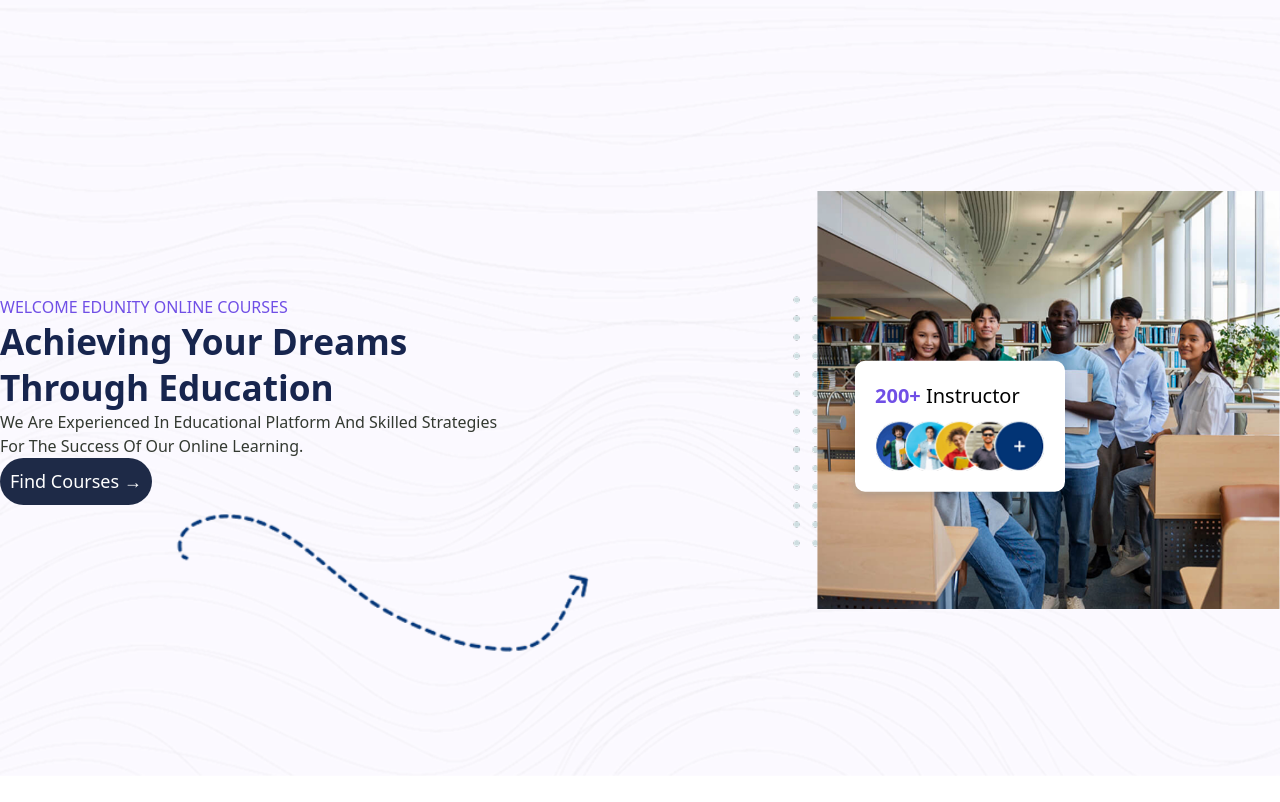
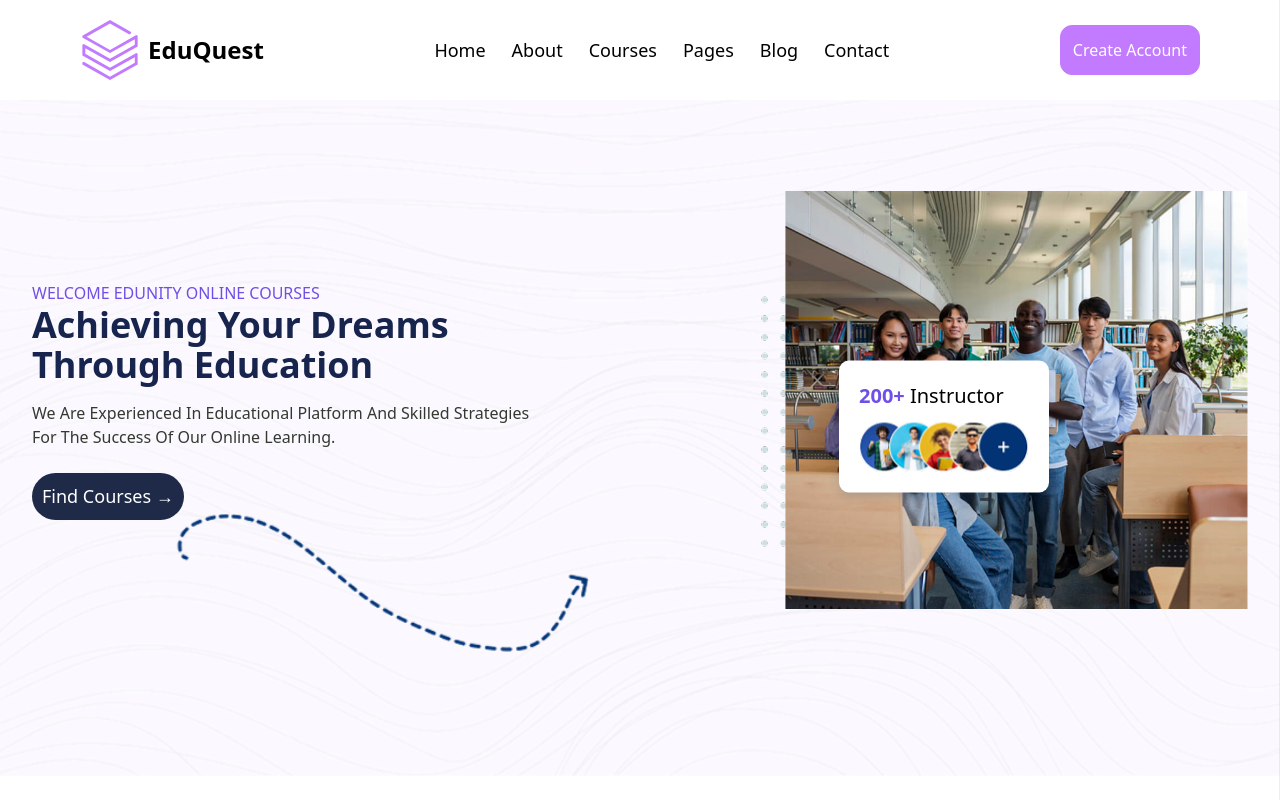
Before and after one commit to ibrahimwael951/Educational-platform, a Next.js app: page / in a window 1280 px wide. Shown: the top 802 px of the page. Built offline with nearby package versions, Linux system fonts and the light colour scheme.

Commit message:
edit navbar and footer

```diff
--- a/package.json
+++ b/package.json
@@ -3,7 +3,7 @@
   "version": "0.1.0",
   "private": true,
   "scripts": {
-    "dev": "next dev",
+    "dev": "next dev --turbopack",
     "build": "next build",
     "start": "next start",
     "lint": "next lint"
--- /dev/null
+++ b/src/Data/Links.json
@@ -0,0 +1,70 @@
+{
+  "navbar": [
+    {
+      "title": "Home",
+      "url": "/"
+    },
+    {
+      "title": "About",
+      "url": "/About"
+    },
+    {
+      "title": "Courses",
+      "url": "/Courses"
+    },
+    {
+      "title": "Pages",
+      "url": "/Pages"
+    },
+    {
+      "title": "Blog",
+      "url": "/Blog"
+    },
+    {
+      "title": "Contact",
+      "url": "/Contact"
+    }
+  ],
+  "footer": {
+    "our_services": [
+      {
+        "title": "Web Development",
+        "url": ""
+      },
+      {
+        "title": "Ui/Ux Design",
+        "url": ""
+      },
+      {
+        "title": " Digital Marketing",
+        "url": ""
+      },
+      {
+        "title": " Content Writing",
+        "url": ""
+      },
+      {
+        "title": "Management",
+        "url": ""
+      }
+    ],
+    "Quick_Links":[
+        {
+            "title": "Templates",
+            "url": ""
+        },
+        {
+            "title": "Blog And Article",
+            "url": ""
+        },
+        {
+            "title": "webinars",
+            "url": ""
+        },
+        {
+            "title": "privacy & policy",
+            "url": ""
+        }
+    ]
+  }
+}
--- a/src/app/globals.css
+++ b/src/app/globals.css
@@ -1,8 +1,9 @@
 @import "tailwindcss/preflight";
 @import "tailwindcss/utilities";
+@import "tailwindcss";
 
-html, body {
-    overflow-x: hidden;
+body {
+    @apply overflow-x-hidden duration-150 scroll-smooth
 }
 h1 {
     font-size: 2.2rem;
@@ -86,21 +87,7 @@ margin-top: 10px;
     margin:10px;
     padding:20px;
 }
-/* .circle {
-    position: relative;
-    display: inline-block;
-    z-index: 1;
-    padding: 5px;
-}
-.circle::before {
-    content: "";
-    position: absolute;
-    width: 100%;
-    height: 100%;
-    background: url('/images/home/circle.png') no-repeat center;
-    background-size: contain;
-    z-index: -1;
-} */
+
 .experience {
     position: absolute;
     top: 50%;
--- a/src/app/layout.tsx
+++ b/src/app/layout.tsx
@@ -17,6 +17,10 @@ export const metadata: Metadata = {
   description: "We are experienced in educational platform and skilled strategies for online learning.",
 };
 
+//components
+import Navbar from "@/components/navbar";
+import Footer from "@/components/footer";
+
 export default function RootLayout({
   children,
 }: Readonly<{
@@ -27,7 +31,9 @@ export default function RootLayout({
       <body
         className={`${geistSans.variable} ${geistMono.variable} antialiased`}
       >
+        <Navbar/>
         {children}
+        <Footer/>
       </body>
     </html>
   );
--- /dev/null
+++ b/src/components/footer.tsx
@@ -0,0 +1,73 @@
+//icons
+import { SiDatabricks } from "react-icons/si";
+import { FaFacebookF } from "react-icons/fa";
+import { FaFacebook } from "react-icons/fa";
+
+import { IoLogoWhatsapp } from "react-icons/io5";
+import { IoLogoInstagram } from "react-icons/io5";
+import { TiSocialYoutube } from "react-icons/ti";
+
+
+//data
+import data from "@/Data/Links.json";
+import Link from "next/link";
+
+const footer = () => {
+
+    const socialStyle ="w-10 border border-purple-400 p-3 rounded-full text-white bg-purple-400 hover:text-purple-400 hover:bg-transparent duration-150 cursor-pointer"
+
+  return (
+    <section className="p-10 bg-black flex flex-col text-center justify-center items-center md:text-start md:flex-row md:justify-evenly md:items-start gap-20 lg:gap-5 ">
+
+      <div className="flex flex-col gap-5">
+        <div className="flex items-center ">
+          <SiDatabricks className="w-15 text-amber-400" size="100%" />
+          <h1 className="text-white">EduQuest</h1>
+        </div>
+        <p className="text-neutral-300 w-60 pl-5">
+          Interdum velit laoreet id donec ultrices tincidunt arcu. Tincidunt
+          tortor aliquam nulla facilisi cras fermentum odio eu.
+        </p>
+        <div className="flex gap-2">
+            <FaFacebook className={socialStyle} size="100%"/>
+            <IoLogoWhatsapp className={socialStyle} size="100%"/>
+            <IoLogoInstagram className={socialStyle} size="100%"/>
+            <TiSocialYoutube className={socialStyle} size="100%"/>
+
+
+        </div>
+      </div>
+
+      <div className="flex flex-col gap-3">
+        <h1 className="text-white">our services</h1>
+        <div className="flex flex-col gap-4 pl-5">
+            {data.footer.our_services.map((item ,index)=>(
+                <Link
+                    className="text-neutral-400 hover:text-purple-400"
+                    href={item.url}
+                    key={index}
+                >
+                    {item.title}
+                </Link>
+            ))}
+        </div>
+      </div>
+      <div className="flex flex-col gap-3">
+        <h1 className="text-white">Quick Links</h1>
+        <div className="flex flex-col gap-4 pl-5">
+            {data.footer.Quick_Links.map((item ,index)=>(
+                <Link
+                    className="text-neutral-400 hover:text-purple-400"
+                    href={item.url}
+                    key={index}
+                >
+                    {item.title}
+                </Link>
+            ))}
+        </div>
+      </div>
+    </section>
+  );
+};
+
+export default footer;
--- a/src/components/home/heroSection.tsx
+++ b/src/components/home/heroSection.tsx
@@ -3,9 +3,9 @@ import Image from "next/image";
 
 const HeroSection = () => {
   return (
-    <section className="w-full min-h-screen bg-cover bg-center flex items-center px-6 py-10"
+    <section className="w-full min-h-screen bg-cover bg-center flex items-center px-8 py-10"
     style={{ backgroundImage: "url('/home/Background.png')" }}>
-      <div className="container mx-auto flex items-center justify-between p-8">
+      <div className="container mx-auto flex items-center justify-between ">
 
         <div className="w-1/2 text-left">
           <p className="uppercase text-[#704FE6]">Welcome Edunity Online Courses</p>
--- /dev/null
+++ b/src/components/navbar.tsx
@@ -0,0 +1,90 @@
+"use client";
+import { useState } from "react";
+import Image from "next/image";
+import Link from "next/link";
+
+// Icons
+import { SiDatabricks } from "react-icons/si";
+import { CiMenuFries } from "react-icons/ci";
+
+//data
+import data from "@/Data/Links.json";
+
+const navbar = () => {
+  const [isSidebarVisible, setIsSidebarVisible] = useState(false);
+  const toggleSidebar = () => {
+    setIsSidebarVisible(!isSidebarVisible);
+  };
+
+  return (
+    <section className="fixed top-0 left-0 w-full px-5 lg:px-20 p-5 flex justify-between Lg:justify-evenly items-center z-50 bg-white  ">
+      <div className="flex justify-center gap-2 items-center w-fit ">
+        {/* <Image
+          className="w-15"
+          src="/logo.png"
+          alt="logo"
+          width={100}
+          height={100}
+        /> */}
+        <SiDatabricks
+          className="w-15 text-purple-400"
+          size="100%"
+        />
+        <Link className="text-2xl font-bold text-black" href="/">
+          EduQuest
+        </Link>
+      </div>
+
+      {/* links */}
+      <div className="hidden lg:flex justify-center items-center gap-2">
+        {data.navbar.map((item, index) => (
+          <Link
+            key={index}
+            href={item.url}
+            className="text-lg border border-transparent hover:text-purple-400 hover:border-purple-400 p-2 rounded-xl duration-150 "
+          >
+            {item.title}
+          </Link>
+        ))}
+      </div>
+      <Link
+        className="hidden lg:inline bg-purple-400 text-white rounded-xl p-3 border border-purple-400 hover:bg-white hover:text-purple-400  duration-150"
+        href="/sign in"
+      >
+        Create Account
+      </Link>
+
+      <button
+        onClick={toggleSidebar}
+        className="lg:hidden text-purple-400 w-10 "
+      >
+        <CiMenuFries size="100%" />
+      </button>
+
+      <div
+        className={`
+            fixed right-0 top-0 h-screen  bg-white px-2  border border-purple-400 duration-200
+            ${isSidebarVisible ? "translate-x-0" : " translate-x-full"}
+          `}
+      >
+        <button onClick={toggleSidebar} className="text-purple-400 w-10 ">
+          <CiMenuFries size="100%" />
+        </button>
+
+        <div className="flex flex-col gap-5 p-20">
+          {data.navbar.map((item, index) => (
+            <Link
+              className="text-purple-800 text-xl"
+              key={index}
+              href={item.url}
+            >
+              {item.title}
+            </Link>
+          ))}
+        </div>
+      </div>
+    </section>
+  );
+};
+
+export default navbar;
```
Also changed, not shown: public/Logo.png (added).
